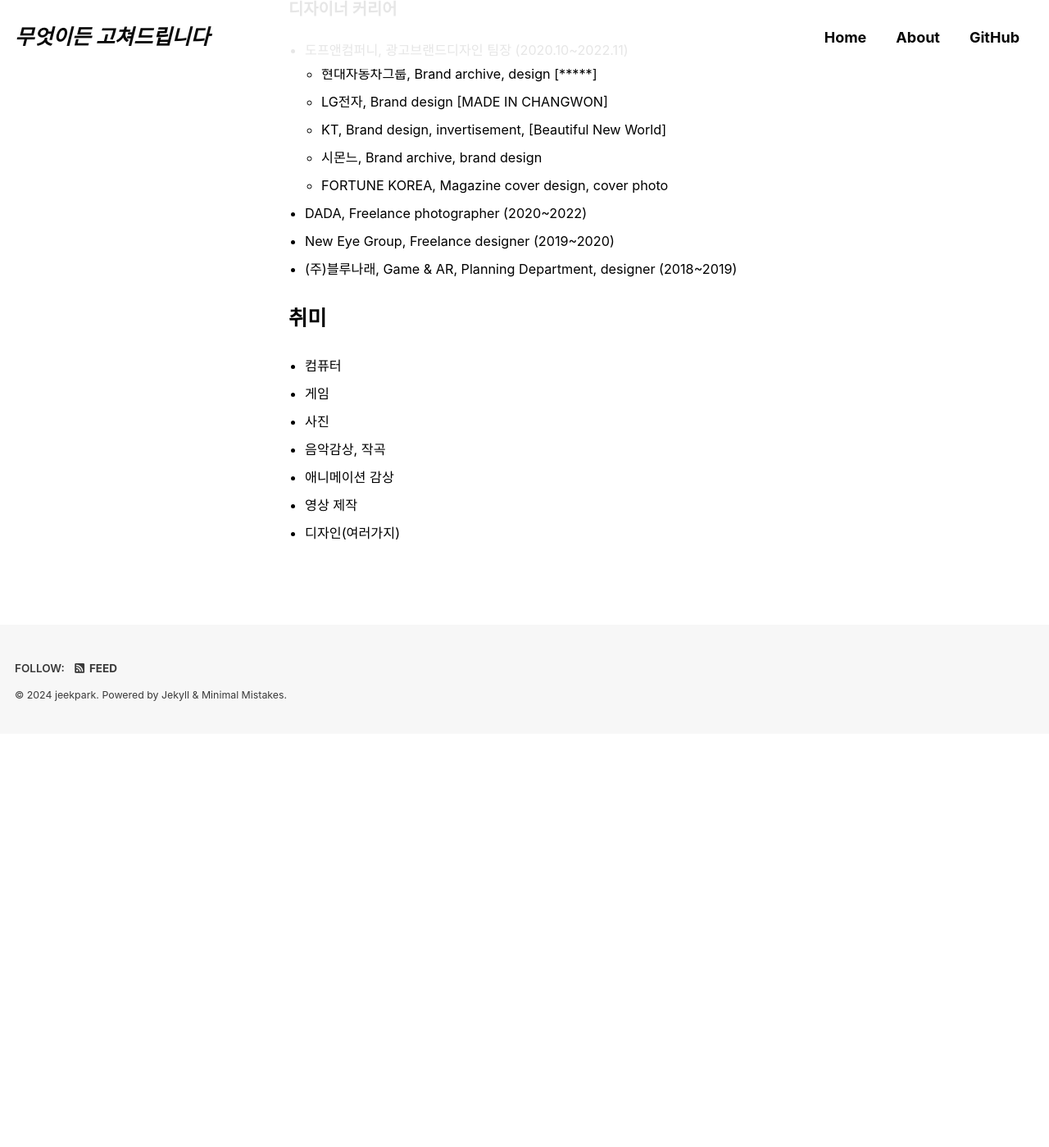
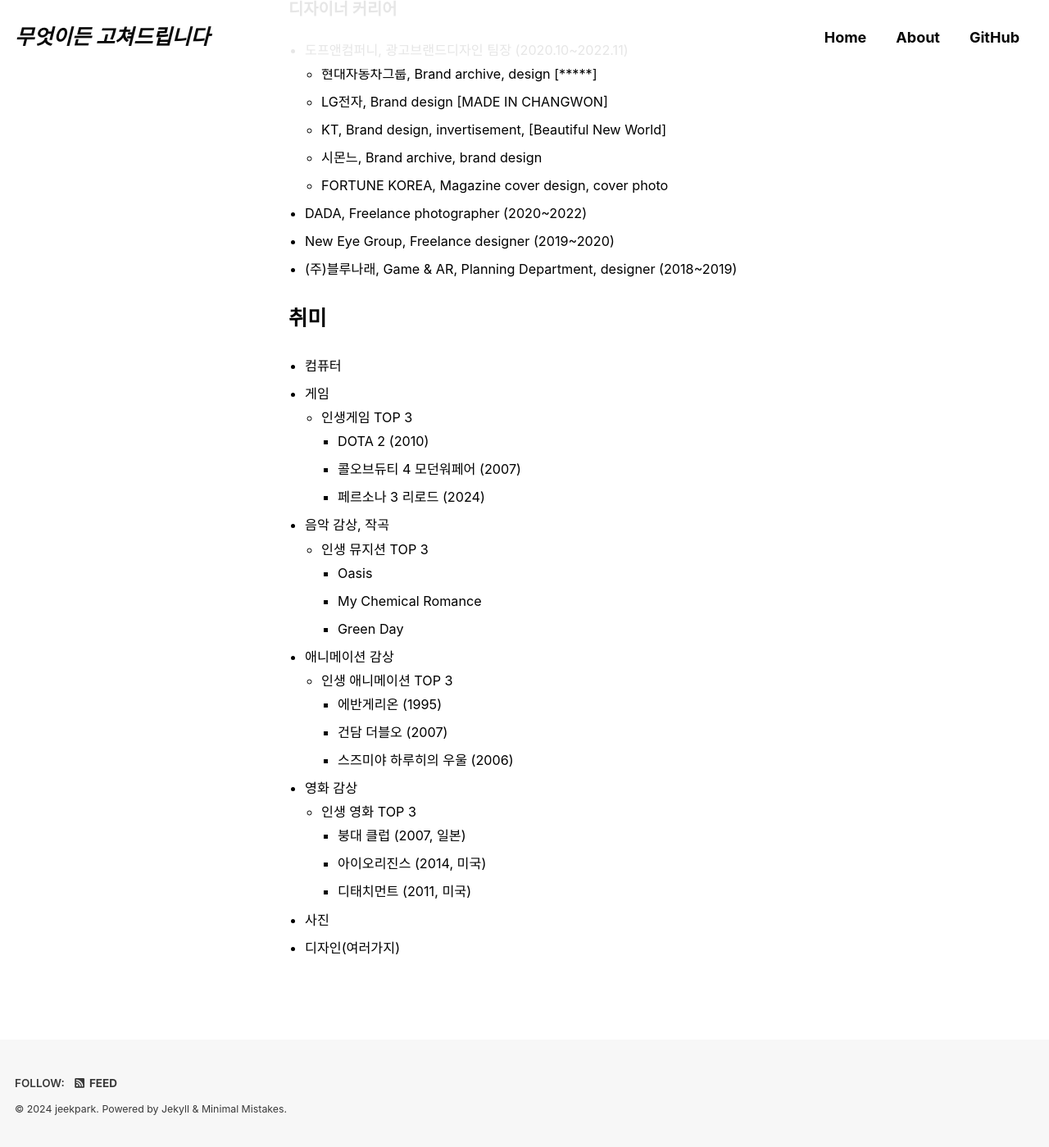
Before and after one commit to jeekpark/jeekpark.github.io, a Jekyll site: the page built from _pages/about.md, in a window 1280 px wide and 1400 px high, scrolled down 1804 px. Shown: the whole window at 82% size. Built offline with Jekyll 4.4.1, drawn with Linux system fonts in a browser that asks for light colours; cached includes are drawn as plain includes; some web fonts are replaced; before the commit the page ends 2699 px from its top, so only the background shows below that.

Commit message:
Update about.md

```diff
--- a/_pages/about.md
+++ b/_pages/about.md
@@ -57,8 +57,24 @@ comments: false
 # 취미
 - 컴퓨터
 - 게임
+    - 인생게임 TOP 3
+        - DOTA 2 (2010)
+        - 콜오브듀티 4 모던워페어 (2007)
+        - 페르소나 3 리로드 (2024)
+- 음악 감상, 작곡
+    - 인생 뮤지션 TOP 3
+        - Oasis
+        - My Chemical Romance
+        - Green Day
+- 애니메이션 감상
+    - 인생 애니메이션 TOP 3
+        - 에반게리온 (1995)
+        - 건담 더블오 (2007)
+        - 스즈미야 하루히의 우울 (2006)
+- 영화 감상
+    - 인생 영화 TOP 3
+        - 붕대 클럽 (2007, 일본)
+        - 아이오리진스 (2014, 미국)
+        - 디태치먼트 (2011, 미국)
 - 사진
-- 음악감상, 작곡
-- 애니메이션 감상
-- 영상 제작
 - 디자인(여러가지)
```
